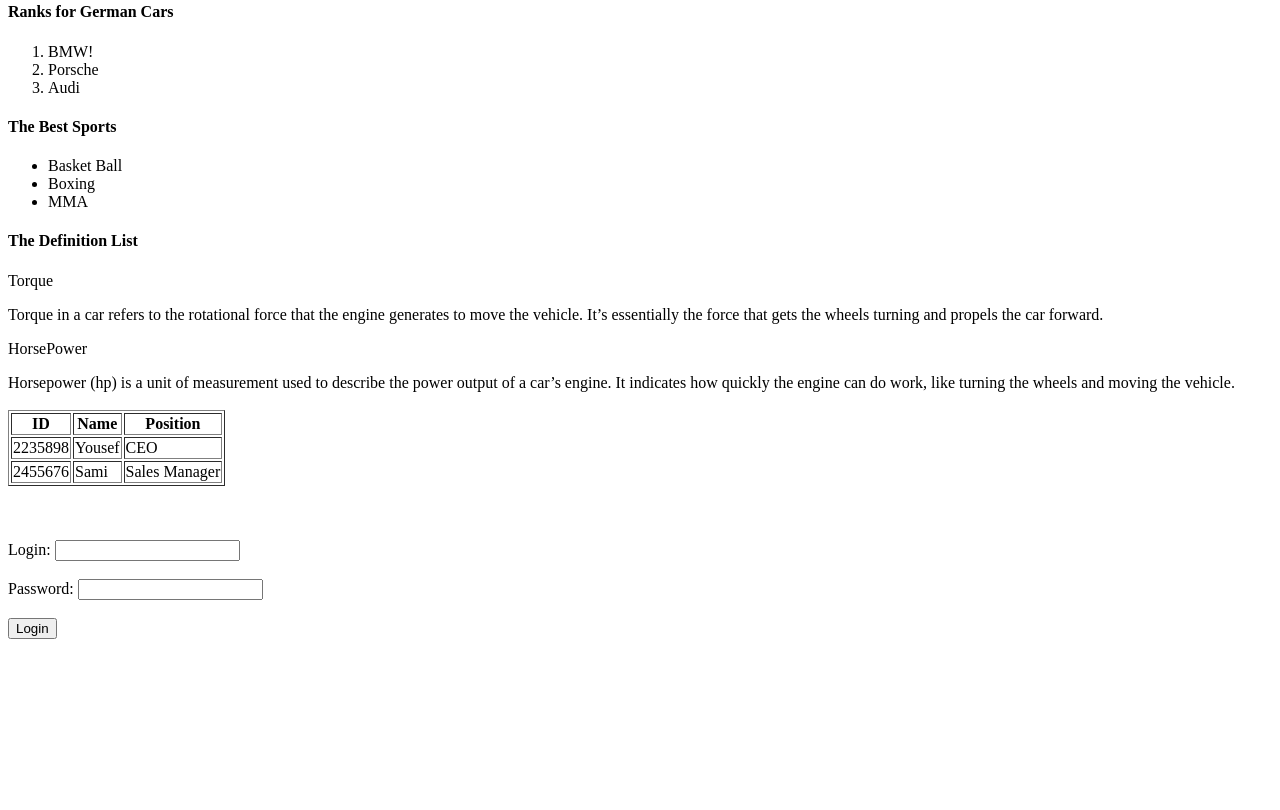
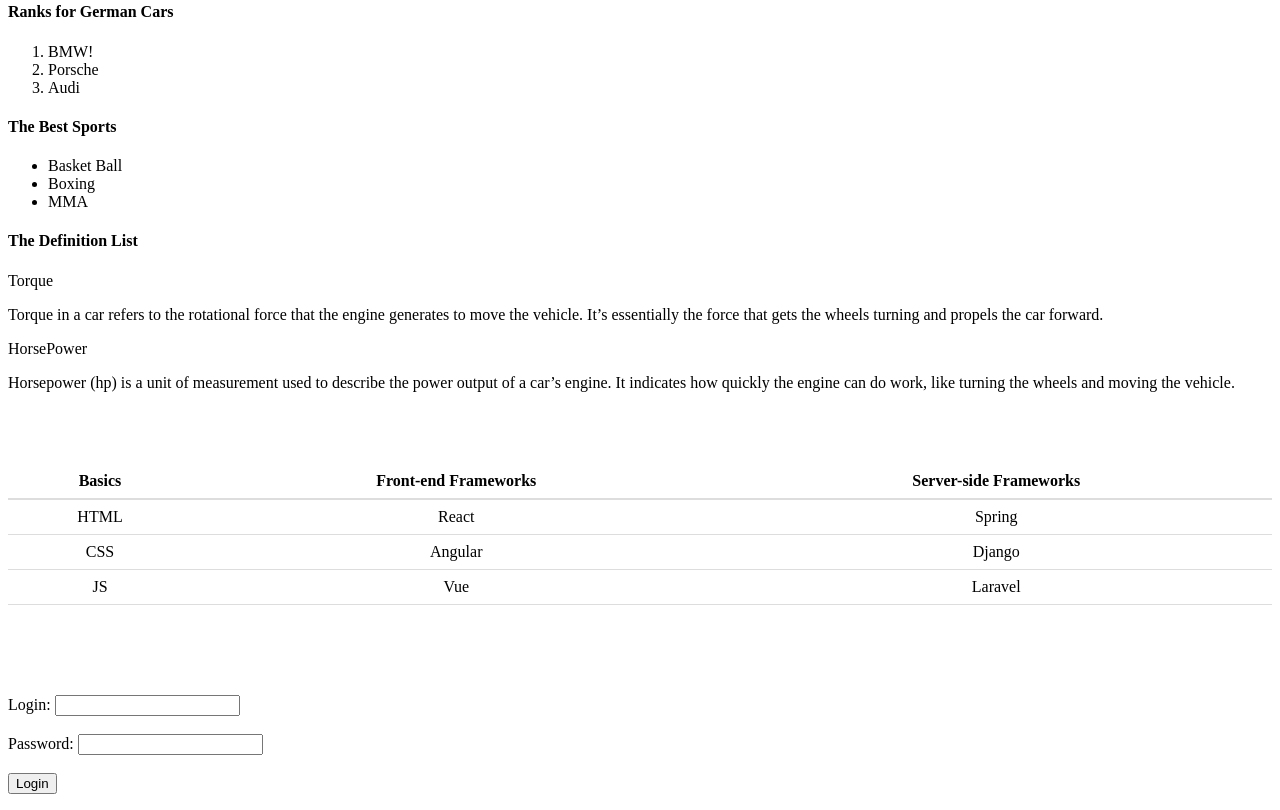
Before and after one commit to cpit405-spring-25-IT3/lab-2-html-Yousef-Samman, a plain HTML site: page index.html in a window 1280 px wide. Shown: the part 915-1725 px from the top of the page. Before the commit the page ends 1570 px from the top, so only its background shows below. Drawn offline with Linux system fonts and the light colour scheme.

Commit message:
Fixed the table after feedback

```diff
--- a/index.html
+++ b/index.html
@@ -3,6 +3,27 @@
 <head>
   <meta charset="utf-8">
   <title>CPIT-405 lab 2</title>
+  <style>
+    table {
+    width: 100%;
+    border-collapse: collapse;
+}
+
+th, td {
+    border-bottom: 1px solid #ddd; /* Adds horizontal lines */
+    border-top: none; /* Removes top border */
+    border-left: none; /* Removes vertical left border */
+    border-right: none; /* Removes vertical right border */
+    text-align: center;
+    padding: 8px;
+}
+
+th {
+    border-bottom: 2px solid #ddd; /* Slightly thicker line for headers */
+}
+
+
+</style>
 </head>
 
 <h1>Lab 2: HTML</h1>
@@ -62,25 +83,36 @@
   <dt>Horsepower (hp) is a unit of measurement used to describe the power output of a car’s engine. It indicates how quickly the
      engine can do work, like turning the wheels and moving the vehicle.</dt>
 
-     <table border = "1">
+     <br><br><br><br>
+
+     <table>
+      <thead>
           <tr>
-        <th>ID</th><br>
-        <th>Name</th>
-        <th>Position</th>
+              <th>Basics</th>
+              <th>Front-end Frameworks</th>
+              <th>Server-side Frameworks</th>
+          </tr>
+      </thead>
+      <tbody>
+          <tr>
+              <td>HTML</td>
+              <td>React</td>
+              <td>Spring</td>
           </tr>
           <tr>
-        <td>2235898</td>
-        <td>Yousef</td>
-        <td>CEO</td>
+              <td>CSS</td>
+              <td>Angular</td>
+              <td>Django</td>
           </tr>
           <tr>
-        <td>2455676</td>
-        <td>Sami</td>
-        <td>Sales Manager</td>
+              <td>JS</td>
+              <td>Vue</td>
+              <td>Laravel</td>
           </tr>
+      </tbody>
   </table>
 
-     <br><br><br>
+     <br><br><br><br><br>
 
      <form action="/submit_form" method="post">
       <label for="username">Login:</label>
```
Lines whose indentation alone changed are shown as unchanged.
